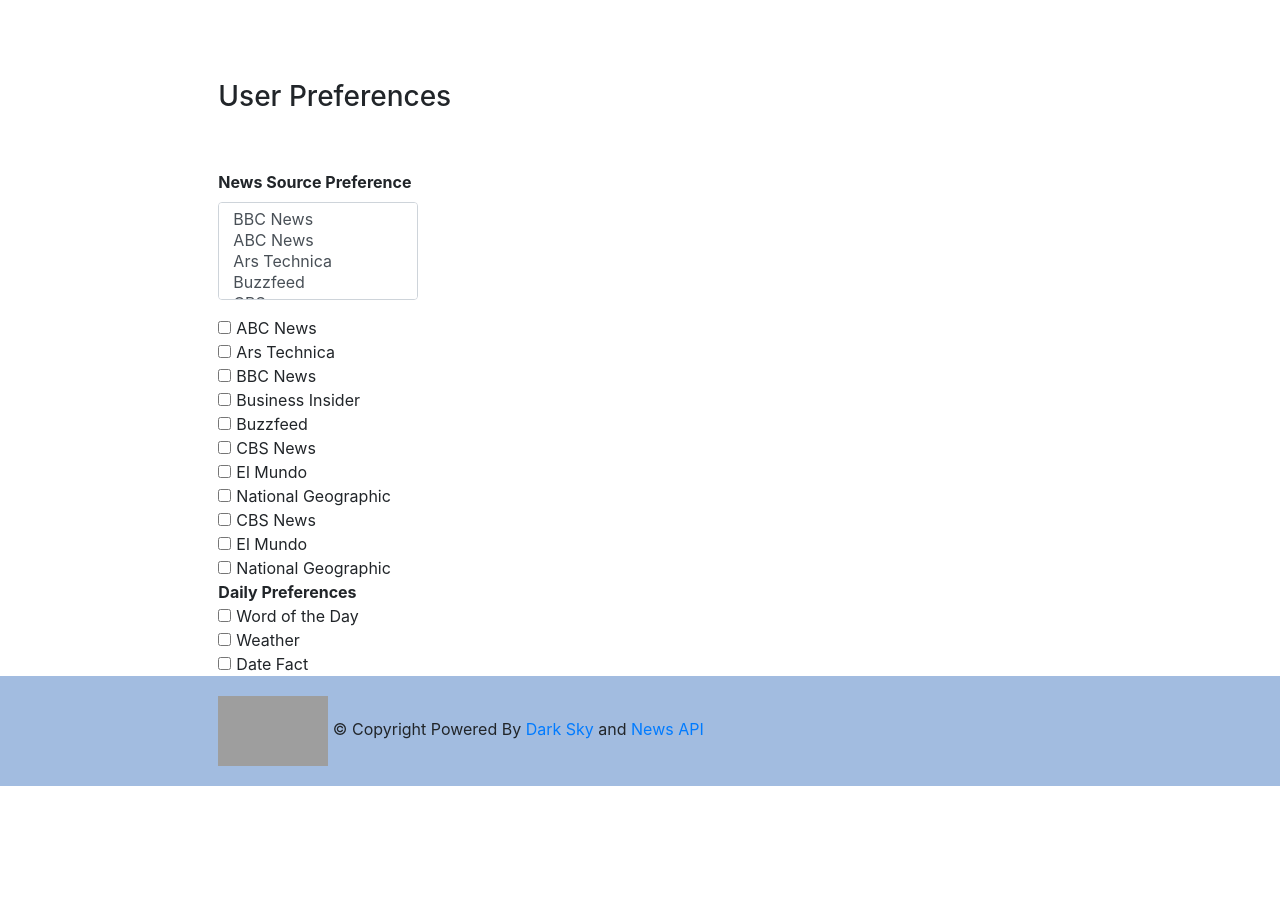
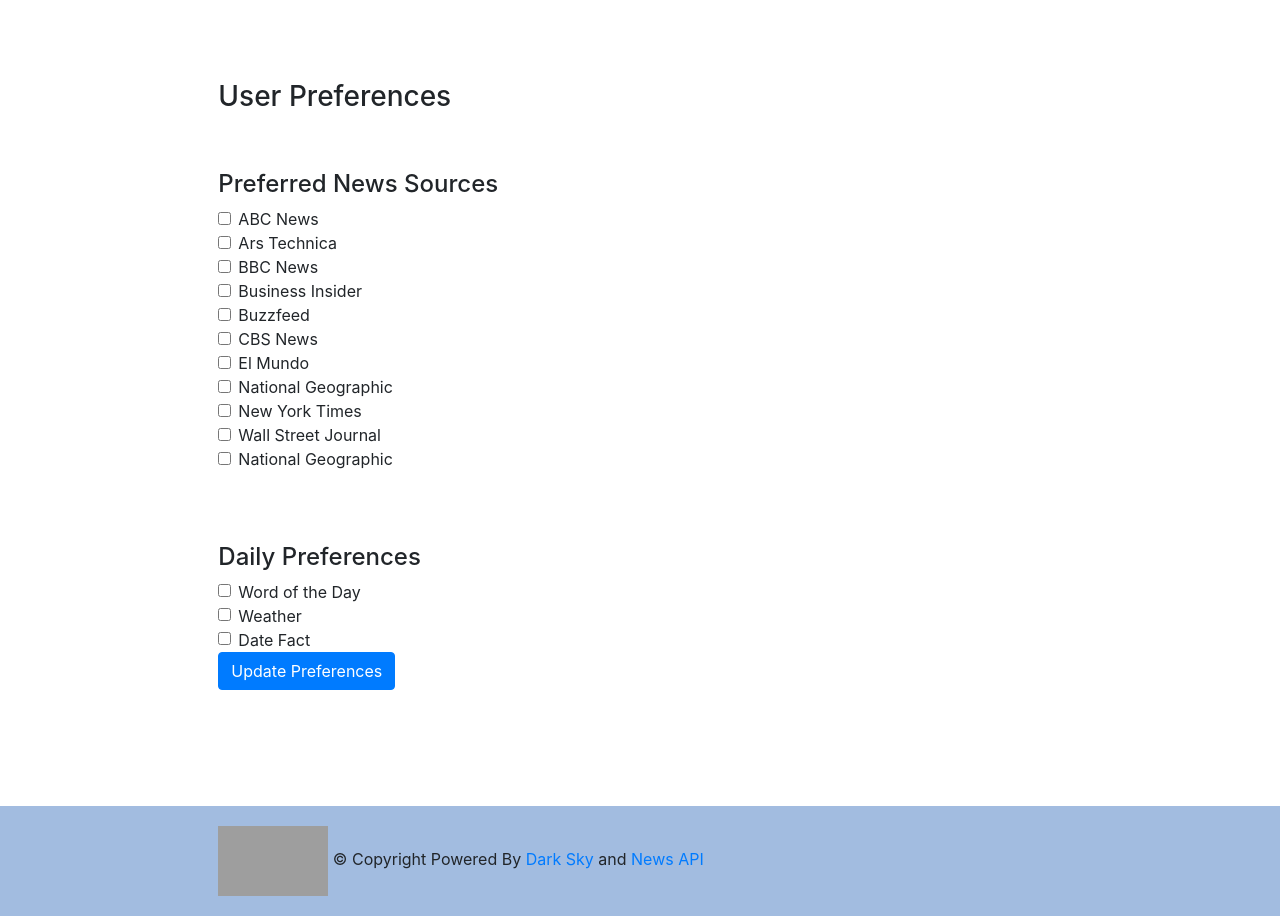
Before and after one commit to tlee8/BATTery, a Flask app: page /preferences in a window 1280 px wide. Shown: the part 62-978 px from the top of the page. Before the commit the page ends 848 px from the top, so only its background shows below. Run offline with Flask 2, Linux system fonts and the light colour scheme; parts of the project's set-up code (start-up, migrations or seed data) failed here and were passed over; some libraries are stand-ins or nearby versions; grey boxes are pictures that could not be loaded.

Commit message:
Made functional checkboxes in preferences

```diff
--- a/app.py
+++ b/app.py
@@ -107,6 +107,16 @@ def mystuff():
 def preferences():
     return render_template("preferences.html", pref = True)
 
+@app.route("/updatepref", methods = ["POST"])
+def updatepref():
+    sources = request.form.getlist('sources')
+    dailies = request.form.getlist('dailies')
+    print(sources)
+    print(dailies)
+    return redirect(url_for("home"))
+
+
+
 if __name__== "__main__":
     app.debug = True
     app.run()
--- a/templates/base.html
+++ b/templates/base.html
@@ -58,6 +58,8 @@
 
       </div>
 
+      <div class = "row" style = "height:100px"></div>
+
       <div class = "row" style="background-color:#A2BCE0;">
 
         <div class ="col"></div>
--- a/templates/preferences.html
+++ b/templates/preferences.html
@@ -6,95 +6,88 @@
 
 <h3> User Preferences </h3><br><br>
 
-<div class="form-group" style="width:200px">
-    <label for="NewsPref"><b>News Source Preference</b></label>
-    <select multiple class="form-control" id="NewsPref">
-      <option>BBC News</option>
-      <option>ABC News</option>
-      <option>Ars Technica</option>
-      <option>Buzzfeed</option>
-      <option>CBS</option>
-      <option>Business Insider</option>
-      <option>El Mundo</option>
-      <option>National Geographic</option>
-      <option>New York Times</option>
-      <option>Washington Post</option>
-    </select>
+<form action = "/updatepref" method = "POST">
+
+  <h4> Preferred News Sources </h4>
+
+  <div class="form-check">
+    <input class="form-check-input" type="checkbox" id="abc-news" value="abc-news" name = "sources">
+    <label class="form-check-label" for="abc-news">ABC News</label>
   </div>
 
-  <div class="form-check form-check-inline">
-    <input class="form-check-input" type="checkbox" id="abc-news" value="abc-news">
-    <label class="form-check-label" for="abc-news">ABC News</label>
-  </div><br>
+  <div class="form-check">
+    <input class="form-check-input" type="checkbox" id="ars-technica" value="ars-technica" name = "sources">
+    <label class="form-check-label" for="ars-technica">Ars Technica</label>
+  </div>
 
-  <div class="form-check form-check-inline">
-    <input class="form-check-input" type="checkbox" id="ars-technica" value="ars-technica">
-    <label class="form-check-label" for="ars-technica">Ars Technica</label>
-  </div><br>
+  <div class="form-check">
+    <input class="form-check-input" type="checkbox" id="bbc-news" value="bbc-news" name = "sources">
+    <label class="form-check-label" for="bbc-news">BBC News</label>
+  </div>
 
-  <div class="form-check form-check-inline">
-    <input class="form-check-input" type="checkbox" id="bbc-news" value="bbc-news">
-    <label class="form-check-label" for="bbc-news">BBC News</label>
-  </div><br>
+  <div class="form-check">
+    <input class="form-check-input" type="checkbox" id="business-insider" value="business-insider" name = "sources">
+    <label class="form-check-label" for="business-insider">Business Insider</label>
+  </div>
 
-  <div class="form-check form-check-inline">
-    <input class="form-check-input" type="checkbox" id="business-insider" value="business-insider">
-    <label class="form-check-label" for="business-insider">Business Insider</label>
-  </div><br>
+  <div class="form-check">
+    <input class="form-check-input" type="checkbox" id="buzzfeed" value="buzzfeed" name = "sources">
+    <label class="form-check-label" for="buzzfeed">Buzzfeed</label>
+  </div>
 
-  <div class="form-check form-check-inline">
-    <input class="form-check-input" type="checkbox" id="buzzfeed" value="buzzfeed">
-    <label class="form-check-label" for="buzzfeed">Buzzfeed</label>
-  </div><br>
+  <div class="form-check">
+    <input class="form-check-input" type="checkbox" id="cbs-news" value="cbs-news" name = "sources">
+    <label class="form-check-label" for="cbs-news">CBS News</label>
+  </div>
 
-  <div class="form-check form-check-inline">
-    <input class="form-check-input" type="checkbox" id="cbs-news" value="cbs-news">
-    <label class="form-check-label" for="cbs-news">CBS News</label>
-  </div><br>
+  <div class="form-check">
+    <input class="form-check-input" type="checkbox" id="el-mundo" value="el-mundo" name = "sources">
+    <label class="form-check-label" for="el-mundo">El Mundo</label>
+  </div>
 
-  <div class="form-check form-check-inline">
-    <input class="form-check-input" type="checkbox" id="el-mundo" value="el-mundo">
-    <label class="form-check-label" for="el-mundo">El Mundo</label>
-  </div><br>
+  <div class="form-check">
+    <input class="form-check-input" type="checkbox" id="national-geographic" value="national-geographic" name = "sources">
+    <label class="form-check-label" for="national-geographic">National Geographic</label>
+  </div>
 
-  <div class="form-check form-check-inline">
-    <input class="form-check-input" type="checkbox" id="national-geographic" value="national-geographic">
-    <label class="form-check-label" for="national-geographic">National Geographic</label>
-  </div><br>
+  <div class="form-check">
+    <input class="form-check-input" type="checkbox" id="the-new-york-times" value="the-new-york-times" name = "sources">
+    <label class="form-check-label" for="the-new-york-times">New York Times</label>
+  </div>
 
-  <div class="form-check form-check-inline">
-    <input class="form-check-input" type="checkbox" id="cbs-news" value="cbs-news">
-    <label class="form-check-label" for="cbs-news">CBS News</label>
-  </div><br>
+  <div class="form-check">
+    <input class="form-check-input" type="checkbox" id="the-wall-street-journal" value="the-wall-street-journal" name = "sources">
+    <label class="form-check-label" for="the-wall-street-journal">Wall Street Journal</label>
+  </div>
 
-  <div class="form-check form-check-inline">
-    <input class="form-check-input" type="checkbox" id="el-mundo" value="el-mundo">
-    <label class="form-check-label" for="el-mundo">El Mundo</label>
-  </div><br>
-
-  <div class="form-check form-check-inline">
-    <input class="form-check-input" type="checkbox" id="national-geographic" value="national-geographic">
-    <label class="form-check-label" for="national-geographic">National Geographic</label>
-  </div><br>
+  <div class="form-check">
+    <input class="form-check-input" type="checkbox" id="the-washington-post" value="the-washington-post" name = "sources">
+    <label class="form-check-label" for="the-washington-post">National Geographic</label>
+  </div><br><br><br>
 
 
 
 
 
 
-<b>Daily Preferences</b><br>
-<div class="form-check form-check-inline">
-  <input class="form-check-input" type="checkbox" id="Word" value="Word">
-  <label class="form-check-label" for="Word">Word of the Day</label>
-</div><br>
+  <h4>Daily Preferences</h4>
+  <div class="form-check">
+    <input class="form-check-input" type="checkbox" id="Word" value="Word" name = "dailies">
+    <label class="form-check-label" for="Word">Word of the Day</label>
+  </div>
 
-<div class="form-check form-check-inline">
-  <input class="form-check-input" type="checkbox" id="Weather" value="Weather">
-  <label class="form-check-label" for="Word">Weather</label>
-</div><br>
+  <div class="form-check">
+    <input class="form-check-input" type="checkbox" id="Weather" value="Weather" name = "dailies">
+    <label class="form-check-label" for="Word">Weather</label>
+  </div>
 
-<div class="form-check form-check-inline">
-  <input class="form-check-input" type="checkbox" id="Date" value="Date">
-  <label class="form-check-label" for="Word">Date Fact</label>
-</div><br>
+  <div class="form-check">
+    <input class="form-check-input" type="checkbox" id="Date" value="Date" name = "dailies">
+    <label class="form-check-label" for="Word">Date Fact</label>
+  </div>
+
+  <button class = "btn btn-primary" type = "submit"> Update Preferences </button>
+
+</form>
+
 {%endblock%}
```
Also changed, not shown: test/util/news.html (renamed from test/templates/news.html).
